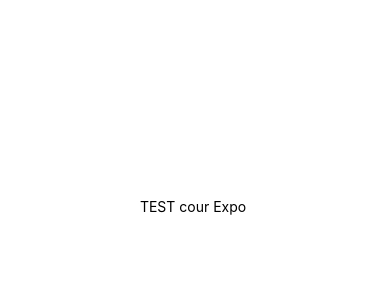
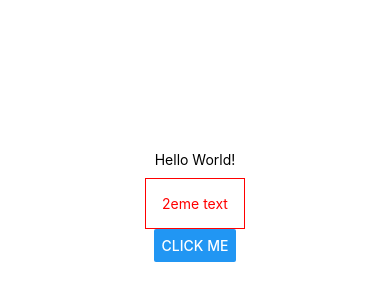
Before and after one commit to JessimH/React-native-udemy-course, a React Native app: screen / in a window 390 px wide. Shown: the part 216-516 px from the top of the page. Built offline with nearby package versions, Linux system fonts and the light colour scheme.

Commit message:
understanding stylesheet object

```diff
--- a/App.js
+++ b/App.js
@@ -1,11 +1,14 @@
 import { StatusBar } from 'expo-status-bar';
-import { StyleSheet, Text, View } from 'react-native';
+import { StyleSheet, Text, View, Button } from 'react-native';
 
 export default function App() {
   return (
     <View style={styles.container}>
-      <Text>TEST cour Expo </Text>
-      <StatusBar style="auto" />
+      <Text> Hello World! </Text>
+      <View>
+        <Text style={styles.textStyle}>2eme text</Text>
+      </View>
+      <Button title="Click me" onPress={() => alert('Hello World!')} />
     </View>
   );
 }
@@ -17,4 +20,11 @@ const styles = StyleSheet.create({
     alignItems: 'center',
     justifyContent: 'center',
   },
+  textStyle: {
+    borderWidth: 1,
+    borderColor: 'red',
+    color: 'red',
+    marginTop: 10,
+    padding: 16,
+  }
 });
```
